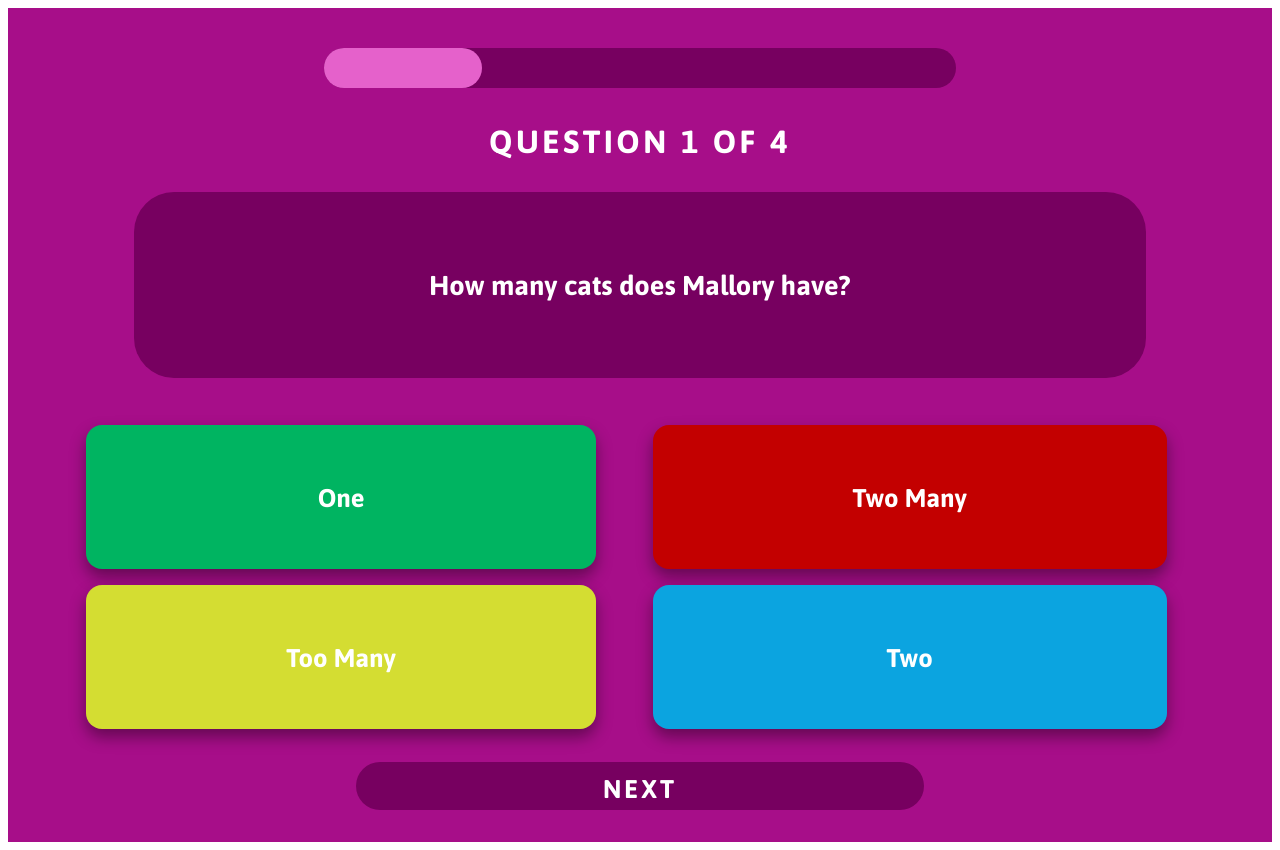
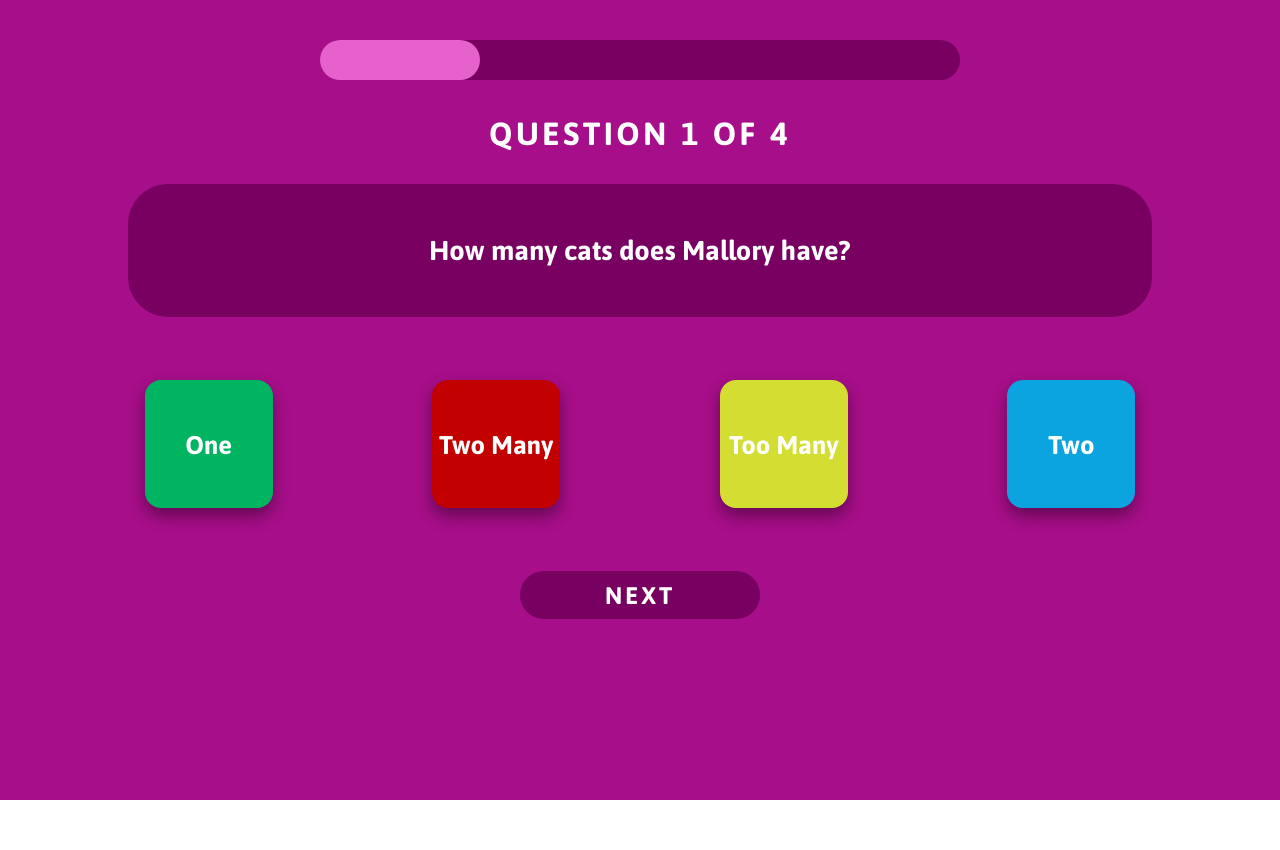
Before and after one commit to mallmsy/quizzle-app, a React (Create React App) app: page / in a window 1280 px wide. Built offline with nearby package versions, Linux system fonts and the light colour scheme.

Commit message:
added animation to selection, finalized calculation on completion page, refactored answer box layout to flexbox

```diff
--- a/src/App.js
+++ b/src/App.js
@@ -14,7 +14,7 @@ class App extends React.Component {
   state = {
     currentQuestion: quiz[0],
     numQuestions: quiz.length,
-    isAnswered: false,
+    selectedAnswer: null,
     numCorrect: 0,
     completed: false
   }
@@ -23,7 +23,8 @@ class App extends React.Component {
     if (e.target.innerText === 'FINISH') {
       this.setState({
         completed: true,
-        currentQuestion: 0
+        currentQuestion: 0,
+        selectedAnswer: null
       })
       return
     }
@@ -32,25 +33,26 @@ class App extends React.Component {
 
     if (index >= this.state.numQuestions) {
       this.setState({
-        currentQuestion: quiz[0]
+        currentQuestion: quiz[0],
+        selectedAnswer: null
       })
     } else {
       this.setState({
-        currentQuestion: quiz[index]
+        currentQuestion: quiz[index],
+        selectedAnswer: null
       })
     }
   }
 
   collectAnswer = (index) => {
     if (index === this.state.currentQuestion.correctAnswer) {
-      console.log("CORRECT!")
       this.setState({
-        isAnswered: true,
-        numCorrect: this.state.numCorrect + 1
+        numCorrect: this.state.numCorrect + 1,
+        selectedAnswer: index
       })
     } else {
       this.setState({
-        isAnswered: true
+        selectedAnswer: index
       })
     }
   }
@@ -64,18 +66,19 @@ class App extends React.Component {
 
         {this.state.completed
           ?
-          <Finish/>
+          <Finish
+          numQuestions={this.state.numQuestions}
+          numCorrect={this.state.numCorrect}/>
           :
           <Active
           currentQuestion={this.state.currentQuestion}
           numQuestions={this.state.numQuestions}
-          isAnswered={this.state.isAnswered}
           completed={this.state.completed}
-          collectAnswer={this.collectAnswer}/>
+          collectAnswer={this.collectAnswer}
+          selectedAnswer={this.state.selectedAnswer}/>
         }
           <Next
           next={this.next}
-          isAnswered={this.state.isAnswered}
           numQuestions={this.state.numQuestions}
           currentQuestion={this.state.currentQuestion}
           completed={this.state.completed}/>
--- a/src/components/Active.js
+++ b/src/components/Active.js
@@ -3,16 +3,14 @@ import Question from './Question.js';
 import AnswersContainer from './AnswersContainer.js';
 
 
-const Active = ({currentQuestion, numQuestions, isAnswered, completed, collectAnswer}) => {
+const Active = ({currentQuestion, numQuestions, completed, collectAnswer, selectedAnswer}) => {
   return (
     <div>
       <Question question={currentQuestion.question}/>
 
       <AnswersContainer answers={currentQuestion.answers} correctAnswer={currentQuestion.correctAnswer}
       collectAnswer={collectAnswer}
-      isAnswered={isAnswered}
-      />
-
+      selectedAnswer={selectedAnswer}/>
     </div>
   );
 }
--- a/src/components/Answer.js
+++ b/src/components/Answer.js
@@ -1,17 +1,15 @@
 import React from 'react';
 
 
-const Answer = ({answer, index, collectAnswer, isAnswered}) => {
+const Answer = ({answer, index, collectAnswer, selectedAnswer}) => {
   let number = index + 1;
   return (
-    <div>
       <div
       className={`answers-box__answer--${number}`}
       onClick={() => collectAnswer(index)}
-      id={isAnswered ? "scaled-down" : "standard"}>
+      id={selectedAnswer === index ? "clicked" : null}>
 					<p>{answer}</p>
 			</div>
-    </div>
   );
 }
 
--- a/src/components/AnswersContainer.js
+++ b/src/components/AnswersContainer.js
@@ -2,17 +2,17 @@ import React from 'react';
 import Answer from './Answer';
 
 
-const AnswersContainer = ({answers, correctAnswer, collectAnswer, isAnswered}) => {
+const AnswersContainer = ({answers, correctAnswer, collectAnswer, selectedAnswer}) => {
   return (
     <div className="answers-box-wrapper">
 		  <div className="answers-box">
-      {answers.map((answer, ind) =>
+      {answers.map((answer, index) =>
         <Answer
         answer={answer}
-        index={ind}
+        index={index}
         collectAnswer={collectAnswer}
-        isAnswered={isAnswered}
-        key={ind}
+        selectedAnswer={selectedAnswer}
+        key={index}
         />
       )}
       </div>
--- a/src/components/Finish.js
+++ b/src/components/Finish.js
@@ -1,13 +1,24 @@
 import React from 'react';
 
 
-const Finish = () => {
+const Finish = ({numCorrect, numQuestions}) => {
+
+  let kittens = ["zero", "one", "two", "three", "four"]
+  let index;
+
+  if (numQuestions - numCorrect > 2) {
+    index = 1
+  } else {
+    index = 3
+  };
+
   return (
     <div>
       <div className="question-box--wrapper">
         <div className="question-box">
-          <p>You completed some questions!</p>
-          <img className="catmoji" src="../img/four.png" alt="kitten emoji"/>
+          <p id="exclaim">{index <= 2 ? "SHOOT!" : "HOORAY!"}</p>
+          <p>You answered {numCorrect} out of {numQuestions} questions correctly!</p>
+          <img className="catmoji" src={`../img/${kittens[index]}.png`} alt="kitten emoji"/>
         </div>
       </div>
       <div className="next-button-wrapper">
--- a/src/index.css
+++ b/src/index.css
@@ -8,9 +8,18 @@ yellow: rgb(212, 221, 50)
 blue: rgb(11, 164, 224)
 */
 
+*,
+*::after,
+*::before {
+  margin: 0;
+  padding: 0;
+  box-sizing: inherit;
+}
+
 .main {
-  ;
   width: 100%;
+  height: 100vh;
+  margin-bottom: 3rem;
   background-color: rgb(167, 14, 137);
 	font-family: 'Asap', sans-serif;
 	color: #fff;
@@ -52,11 +61,11 @@ blue: rgb(11, 164, 224)
 	display: inline-block;
 	background-color: rgb(119, 0, 96);
 	width: 80%;
-	height: content-min;
+	height: max-content;
 	text-align: center;
 	border-radius: 2.5rem;
 	font-size: 1.7rem;
-	margin-bottom: 2rem;
+	margin-bottom: 3rem;
 }
 
 .question-box p {
@@ -68,18 +77,24 @@ blue: rgb(11, 164, 224)
 }
 
 .answers-box {
-	display: inline-grid;
-	grid-template-columns:auto auto;
-	margin-bottom: 2rem;
-  width: 90%;
-  height: 20rem;
+  display: flex;
+  flex-wrap: wrap;
+  justify-content: space-evenly;
+	margin-bottom: 3rem;
+
 }
 
 [class^="answers-box__answer--"] {
 	box-shadow: 0 .5rem 1rem rgba(0, 0, 0, .4);
-	text-align: center;
 	font-size: 1.6rem;
 	display: table;
+
+  height: 8rem;
+	width: 8rem;
+  border-radius: 1rem;
+	text-align: center;
+  justify-self: center;
+  margin: 15px;
 }
 
 [class^="answers-box__answer--"]:hover {
@@ -100,38 +115,36 @@ blue: rgb(11, 164, 224)
 
 .answers-box__answer--1 {
 	background-color: rgb(0, 180, 97);
-	height: 90%;
-	width: 90%;
-	border-radius: 1rem;
-	text-align: center;
-	margin: 15px;
+
 }
 
 .answers-box__answer--2 {
 	background-color: rgb(195, 0, 0);
-	height: 90%;
-	width: 90%;
-	border-radius: 1rem;
-	text-align: center;
-	margin: 15px;
 }
 
 .answers-box__answer--3 {
 	background-color: rgb(212, 221, 50);
-	height: 90%;
-	width: 90%;
-	border-radius: 1rem;
-	text-align: center;
-	margin: 15px;
 }
 
 .answers-box__answer--4 {
 	background-color: rgb(11, 164, 224);
-	height: 90%;
-	width: 90%;
-	border-radius: 1rem;
-	text-align: center;
-	margin: 15px;
+}
+
+#clicked {
+  animation: flip-vertical-right 0.4s cubic-bezier(0.455, 0.030, 0.515, 0.955) both;
+  color: black;
+}
+
+.catmoji {
+  height: 10rem;
+  width: 10rem;
+  margin-bottom: 5%;
+}
+
+#exclaim {
+  font-size: 3rem;
+  padding: 0;
+  margin-top: 5%;
 }
 
 .next-button-wrapper {
@@ -145,12 +158,27 @@ blue: rgb(11, 164, 224)
 	display: inline-block;
 	background-color: rgb(119, 0, 96);
 	height: 3rem;
-	width: 45%;
+	width: 15rem;
 	border-radius: 2.5rem;
-	margin-bottom: 2rem;
+	margin-bottom: 3rem;
 }
 
 .next-button p {
-	height: 1px;
-  line-height: 1px;
+	height: 50px;
+  line-height: 50px;
+  font-size: 1.5rem;
 }
+
+@keyframes flip-vertical-right {
+  0% {
+    transform: rotateY(0);
+  }
+  50% {
+    transform: rotateY(90deg);
+  }
+  100% {
+    transform: rotateY(0);
+    background-image: url("http://giphygifs.s3.amazonaws.com/media/TlK63ETH1WVZm79Phni/giphy.gif");
+    background-size: cover;
+  }
+}
```
Also changed, not shown: public/img/dancingLines.gif (added).
